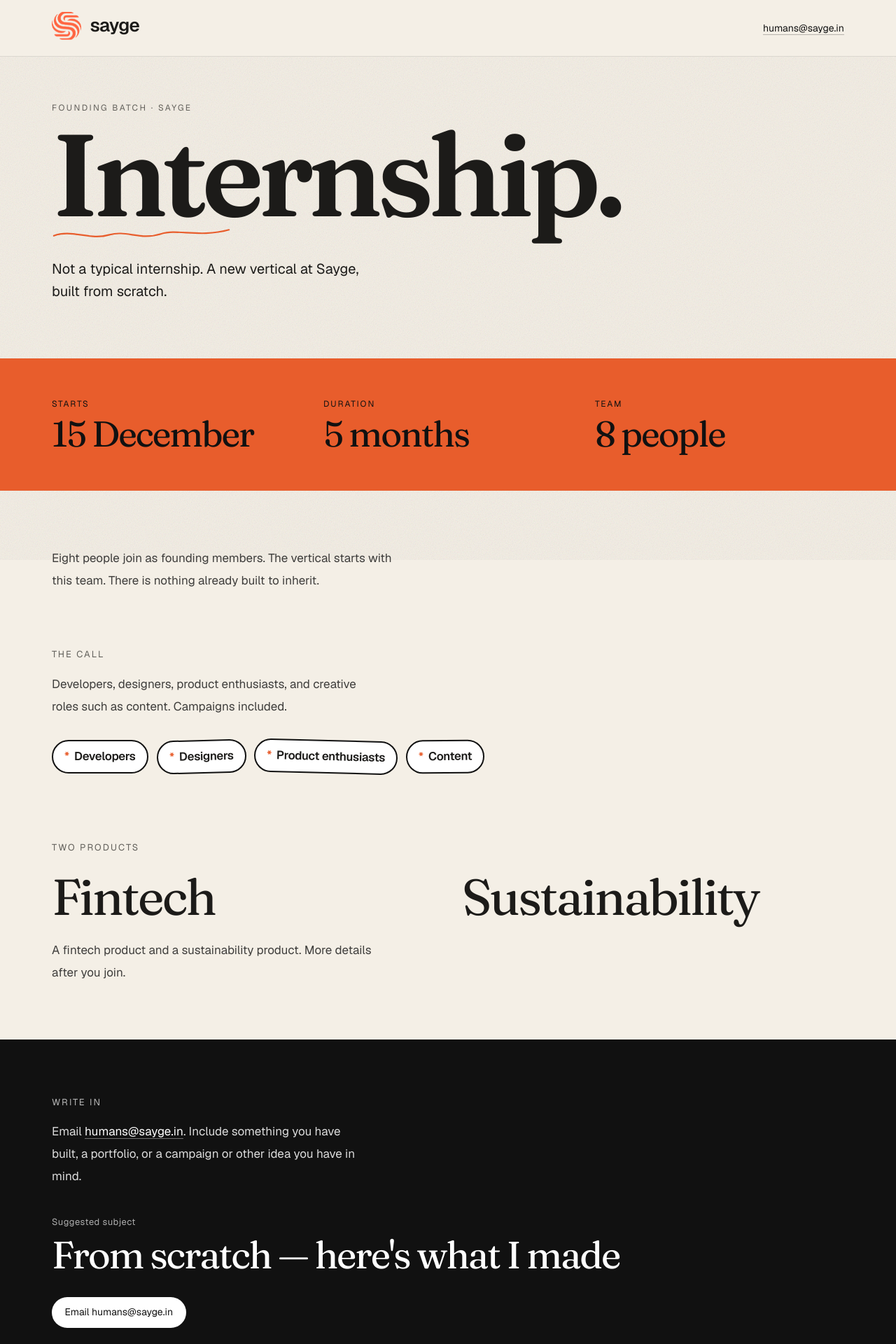
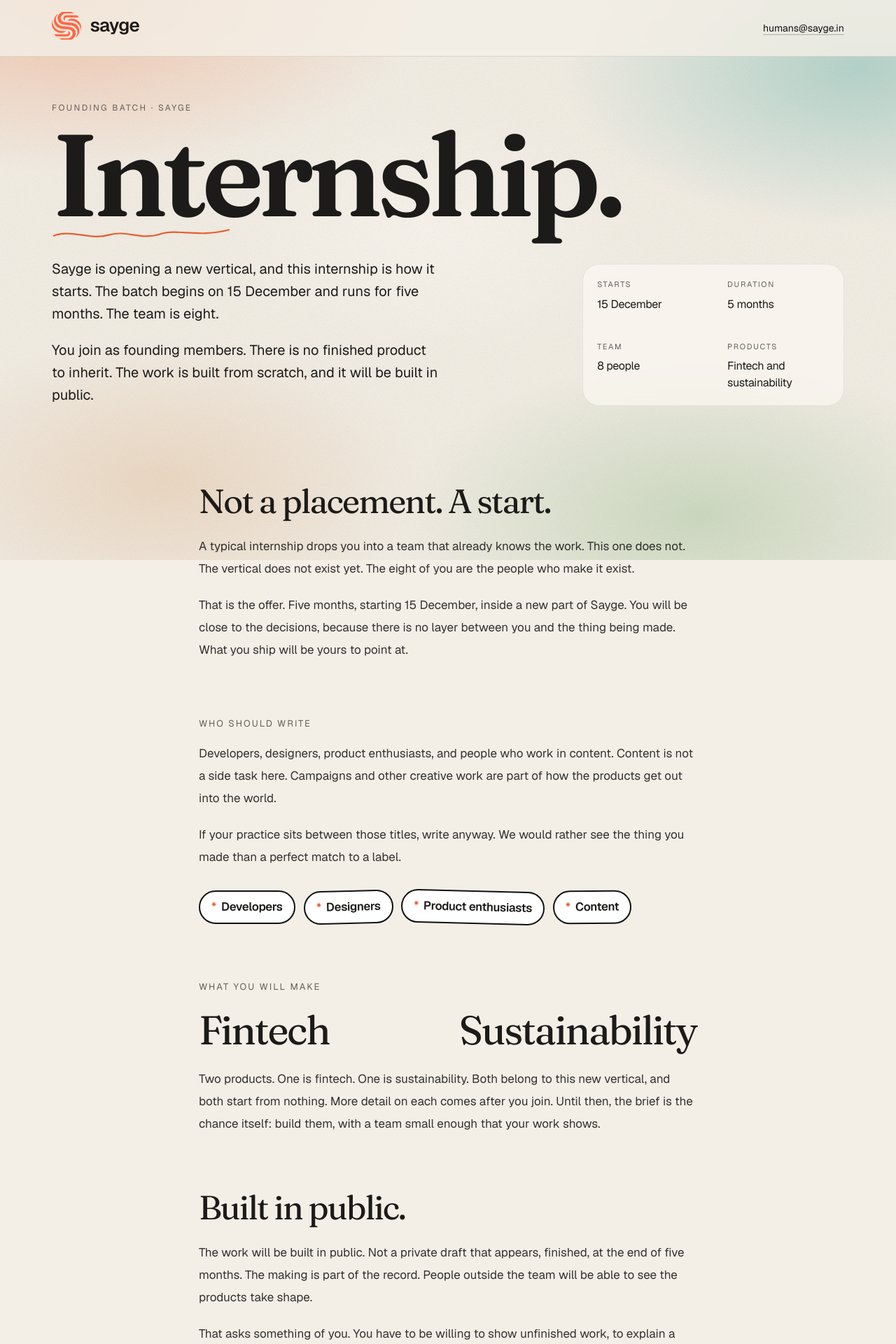
Before and after one commit to sayge-code-hub/sayge, a Next.js app: page /founding in a window 1280 px wide. Shown: the top 1920 px of the page at 70% size. Built offline with nearby package versions, Linux system fonts and the light colour scheme.

Commit message:
Write the founding internship as a public build.
Keep the aurora field, and spell out the batch, the roles, the two products, and that the work will be built in public.

Co-authored-by: adityaarana <adityaarana@outlook.com>

```diff
--- a/src/app/founding/page.tsx
+++ b/src/app/founding/page.tsx
@@ -65,6 +65,7 @@ export default function FoundingPage() {
           { name: "Founding batch", path: foundingPath },
         ])}
       />
+      <div className="founding-aurora" aria-hidden="true" />
       <div className="founding-grain" aria-hidden="true" />
       <a
         href="#founding-main"
@@ -72,7 +73,7 @@ export default function FoundingPage() {
       >
         Skip to content
       </a>
-      <header className="sticky top-0 z-50 border-b border-black/10 bg-[#f4efe6]">
+      <header className="sticky top-0 z-50 border-b border-black/10 bg-[#f4efe6]/80 backdrop-blur-md">
         <div className="mx-auto flex h-[80px] max-w-[1180px] items-center justify-between gap-4 px-5 sm:px-6">
           <Link href="/" aria-label="Sayge home" className="min-w-0">
             <Logo />
@@ -86,7 +87,8 @@ export default function FoundingPage() {
         </div>
       </header>
       <main id="founding-main" aria-labelledby="founding-heading" className="overflow-x-clip">
-        <article className="mx-auto max-w-[1180px] px-5 pt-12 pb-14 sm:px-6 md:pt-16 md:pb-20">
+        <article className="mx-auto grid max-w-[1180px] items-end gap-12 px-5 pt-12 pb-8 sm:px-6 md:pt-16 lg:grid-cols-[minmax(0,1.3fr)_minmax(16rem,0.7fr)] lg:gap-16 lg:pb-12">
+          <div className="min-w-0">
             <p className="text-[12px] tracking-[0.2em] text-muted uppercase">
               Founding batch · Sayge
             </p>
@@ -101,38 +103,61 @@ export default function FoundingPage() {
                 strokeLinecap="round"
               />
             </svg>
-          <p className="mt-6 max-w-[34ch] text-[18px] leading-8 md:text-[20px]">
-            Not a typical internship. A new vertical at Sayge, built from scratch.
+            <div className="mt-6 max-w-[42ch] space-y-5 text-[18px] leading-8 md:text-[20px]">
+              <p>
+                Sayge is opening a new vertical, and this internship is how it starts. The batch
+                begins on 15 December and runs for five months. The team is eight.
               </p>
-        </article>
-
-        <section aria-label="Batch" className="bg-brand text-ink">
-          <dl className="mx-auto grid max-w-[1180px] gap-8 px-5 py-10 sm:grid-cols-3 sm:px-6 md:py-14">
-            {facts.slice(0, 3).map((fact) => (
-              <div key={fact.label} className="min-w-0">
-                <dt className="text-[12px] tracking-[0.16em] uppercase">{fact.label}</dt>
-                <dd className="mt-2 font-display text-[clamp(2rem,4vw,3.2rem)] leading-none tracking-[-0.04em]">
-                  {fact.value}
-                </dd>
+              <p>
+                You join as founding members. There is no finished product to inherit. The work is
+                built from scratch, and it will be built in public.
+              </p>
+            </div>
+          </div>
+          <dl className="founding-panel grid grid-cols-2">
+            {facts.map((fact) => (
+              <div key={fact.label} className="min-w-0 px-4 py-5 sm:px-5">
+                <dt className="text-[11px] tracking-[0.16em] text-muted uppercase">{fact.label}</dt>
+                <dd className="mt-2 text-[16px] leading-6 tracking-[-0.02em]">{fact.value}</dd>
               </div>
             ))}
           </dl>
+        </article>
+
+        <article className="mx-auto max-w-[760px] px-5 py-10 sm:px-6 md:py-16">
+          <section aria-labelledby="shape-heading">
+            <h2 id="shape-heading" className="font-display text-[clamp(2rem,4vw,3rem)] leading-none tracking-[-0.04em]">
+              Not a placement. A start.
+            </h2>
+            <div className="mt-6 space-y-5 text-[17px] leading-8 text-foreground/85">
+              <p>
+                A typical internship drops you into a team that already knows the work. This one
+                does not. The vertical does not exist yet. The eight of you are the people who
+                make it exist.
+              </p>
+              <p>
+                That is the offer. Five months, starting 15 December, inside a new part of Sayge.
+                You will be close to the decisions, because there is no layer between you and the
+                thing being made. What you ship will be yours to point at.
+              </p>
+            </div>
           </section>
 
-        <article className="mx-auto max-w-[1180px] px-5 py-14 sm:px-6 md:py-20">
-          <p className="max-w-[46ch] text-[17px] leading-8 text-foreground/80">
-            Eight people join as founding members. The vertical starts with this team. There is
-            nothing already built to inherit.
+          <section aria-labelledby="roles-heading" className="mt-16 md:mt-20">
+            <h2 id="roles-heading" className="text-[13px] tracking-[0.16em] text-muted uppercase">
+              Who should write
+            </h2>
+            <div className="mt-4 space-y-5 text-[17px] leading-8 text-foreground/85">
+              <p>
+                Developers, designers, product enthusiasts, and people who work in content. Content
+                is not a side task here. Campaigns and other creative work are part of how the
+                products get out into the world.
               </p>
-
-          <section aria-labelledby="roles-heading" className="mt-14 md:mt-20">
-            <h2 id="roles-heading" className="text-[13px] tracking-[0.16em] text-muted uppercase">
-              The call
-            </h2>
-            <p className="mt-4 max-w-[42ch] text-[17px] leading-8 text-foreground/80">
-              Developers, designers, product enthusiasts, and creative roles such as content.
-              Campaigns included.
+              <p>
+                If your practice sits between those titles, write anyway. We would rather see the
+                thing you made than a perfect match to a label.
               </p>
+            </div>
             <ul className="mt-8 flex flex-wrap gap-3">
               {roles.map((role) => (
                 <li key={role} className="founding-sticker">
@@ -143,45 +168,73 @@ export default function FoundingPage() {
             </ul>
           </section>
 
-          <section aria-labelledby="products-heading" className="mt-16 md:mt-24">
+          <section aria-labelledby="products-heading" className="mt-16 md:mt-20">
             <h2 id="products-heading" className="text-[13px] tracking-[0.16em] text-muted uppercase">
-              Two products
+              What you will make
             </h2>
-            <div className="mt-6 grid gap-10 md:grid-cols-2">
-              <h3 className="min-w-0 font-display text-[clamp(2.4rem,6vw,4.5rem)] leading-none tracking-[-0.04em]">
+            <div className="mt-6 grid gap-8 sm:grid-cols-2">
+              <h3 className="min-w-0 font-display text-[clamp(2.2rem,5vw,3.6rem)] leading-none tracking-[-0.04em]">
                 Fintech
               </h3>
-              <h3 className="min-w-0 font-display text-[clamp(2.4rem,6vw,4.5rem)] leading-none tracking-[-0.04em]">
+              <h3 className="min-w-0 font-display text-[clamp(2.2rem,5vw,3.6rem)] leading-none tracking-[-0.04em]">
                 Sustainability
               </h3>
             </div>
-            <p className="mt-6 max-w-[42ch] text-[17px] leading-8 text-foreground/80">
-              A fintech product and a sustainability product. More details after you join.
+            <div className="mt-6 space-y-5 text-[17px] leading-8 text-foreground/85">
+              <p>
+                Two products. One is fintech. One is sustainability. Both belong to this new
+                vertical, and both start from nothing. More detail on each comes after you join.
+                Until then, the brief is the chance itself: build them, with a team small enough
+                that your work shows.
               </p>
+            </div>
+          </section>
+
+          <section aria-labelledby="public-heading" className="mt-16 md:mt-20">
+            <h2 id="public-heading" className="font-display text-[clamp(2rem,4vw,3rem)] leading-none tracking-[-0.04em]">
+              Built in public.
+            </h2>
+            <div className="mt-6 space-y-5 text-[17px] leading-8 text-foreground/85">
+              <p>
+                The work will be built in public. Not a private draft that appears, finished, at
+                the end of five months. The making is part of the record. People outside the team
+                will be able to see the products take shape.
+              </p>
+              <p>
+                That asks something of you. You have to be willing to show unfinished work, to
+                explain a decision while it is still warm, and to let the outside world watch you
+                get better at it. If that sounds like the room you want, this batch is that room.
+              </p>
+            </div>
           </section>
         </article>
 
-        <section id="write" aria-labelledby="write-heading" className="scroll-mt-24 bg-ink text-white">
-          <div className="mx-auto max-w-[1180px] px-5 py-14 sm:px-6 md:py-20">
-            <h2 id="write-heading" className="text-[13px] tracking-[0.16em] text-white/70 uppercase">
-              Write in
+        <section id="write" aria-labelledby="write-heading" className="scroll-mt-24 px-5 pb-16 sm:px-6 md:pb-24">
+          <div className="founding-panel mx-auto max-w-[760px] px-5 py-8 sm:px-8 md:py-10">
+            <h2 id="write-heading" className="text-[13px] tracking-[0.16em] text-muted uppercase">
+              If you want in
             </h2>
-            <p className="mt-4 max-w-[40ch] text-[17px] leading-8 text-white/85">
+            <div className="mt-4 max-w-[48ch] space-y-5 text-[17px] leading-8 text-foreground/85">
+              <p>
                 Email{" "}
                 <a
                   href={foundingMailto}
-                className="text-white underline decoration-white/40 underline-offset-4 hover:decoration-white focus-visible:outline focus-visible:outline-2 focus-visible:outline-offset-3 focus-visible:outline-brand"
+                  className="text-foreground underline decoration-black/30 underline-offset-4 hover:decoration-foreground focus-visible:outline focus-visible:outline-2 focus-visible:outline-offset-3 focus-visible:outline-brand"
                 >
                   {siteEmail}
                 </a>
-              . Include something you have built, a portfolio, or a campaign or other idea you
-              have in mind.
+                . Use the subject below so the note is easy to find.
               </p>
-            <p className="mt-10 text-[13px] tracking-[0.04em] text-white/65">Suggested subject</p>
-            <p className="mt-2 max-w-[12ch] font-display text-[clamp(2rem,5vw,3.4rem)] leading-[1.05] tracking-[-0.04em] text-balance break-words sm:max-w-none">
+              <p>
+                Include something you have built, a portfolio, or a campaign or other idea you
+                have in mind. Show us how you work when the brief was yours.
+              </p>
+            </div>
+            <p className="mt-8 text-[13px] tracking-[0.04em] text-muted">Suggested subject</p>
+            <p className="mt-2 max-w-[14ch] font-display text-[clamp(1.8rem,4vw,2.8rem)] leading-tight tracking-[-0.04em] text-balance break-words sm:max-w-none">
               {foundingSubject}
             </p>
-            <a href={foundingMailto} className="hero-cta-primary hero-cta-on-ink mt-8">
+            <a href={foundingMailto} className="hero-cta-primary mt-8">
               Email {siteEmail}
             </a>
           </div>
--- a/src/app/globals.css
+++ b/src/app/globals.css
@@ -995,6 +995,24 @@ textarea.page-control {
   color: #1c1b19;
 }
 
+.founding-aurora,
+.founding-grain {
+  position: fixed;
+  inset: 0;
+  pointer-events: none;
+}
+
+.founding-aurora {
+  z-index: 0;
+  background:
+    radial-gradient(ellipse 62% 48% at 8% 0%, rgba(242, 196, 170, 0.95), transparent 64%),
+    radial-gradient(ellipse 54% 46% at 96% 12%, rgba(168, 207, 198, 0.82), transparent 62%),
+    radial-gradient(ellipse 50% 42% at 78% 92%, rgba(196, 214, 184, 0.78), transparent 66%),
+    radial-gradient(ellipse 46% 40% at 18% 86%, rgba(236, 214, 190, 0.85), transparent 64%),
+    radial-gradient(ellipse 36% 32% at 48% 42%, rgba(255, 250, 244, 0.55), transparent 70%),
+    #f4efe6;
+}
+
 .founding-grain {
   position: fixed;
   inset: 0;
@@ -1065,3 +1083,10 @@ textarea.page-control {
     transform: rotate(-0.6deg);
   }
 }
+
+.founding-panel {
+  background: rgba(255, 252, 247, 0.58);
+  border: 1px solid rgba(28, 27, 25, 0.08);
+  border-radius: 1.5rem;
+  backdrop-filter: blur(10px);
+}
--- a/src/lib/site.ts
+++ b/src/lib/site.ts
@@ -38,7 +38,7 @@ export const legalNoticeDescription =
 export const foundingPath = "/founding";
 export const foundingTitle = "Founding batch | Sayge";
 export const foundingDescription =
-  "A founding internship at Sayge. Eight people, five months from 15 December, building a fintech product and a sustainability product from scratch.";
+  "A founding internship at Sayge. Eight people, five months from 15 December, building a fintech product and a sustainability product from scratch, in public.";
 export const foundingSubject = "From scratch — here's what I made";
 
 export const portalUrl = "https://saaaasify.netlify.app/";
```
Lines whose indentation alone changed are shown as unchanged.
